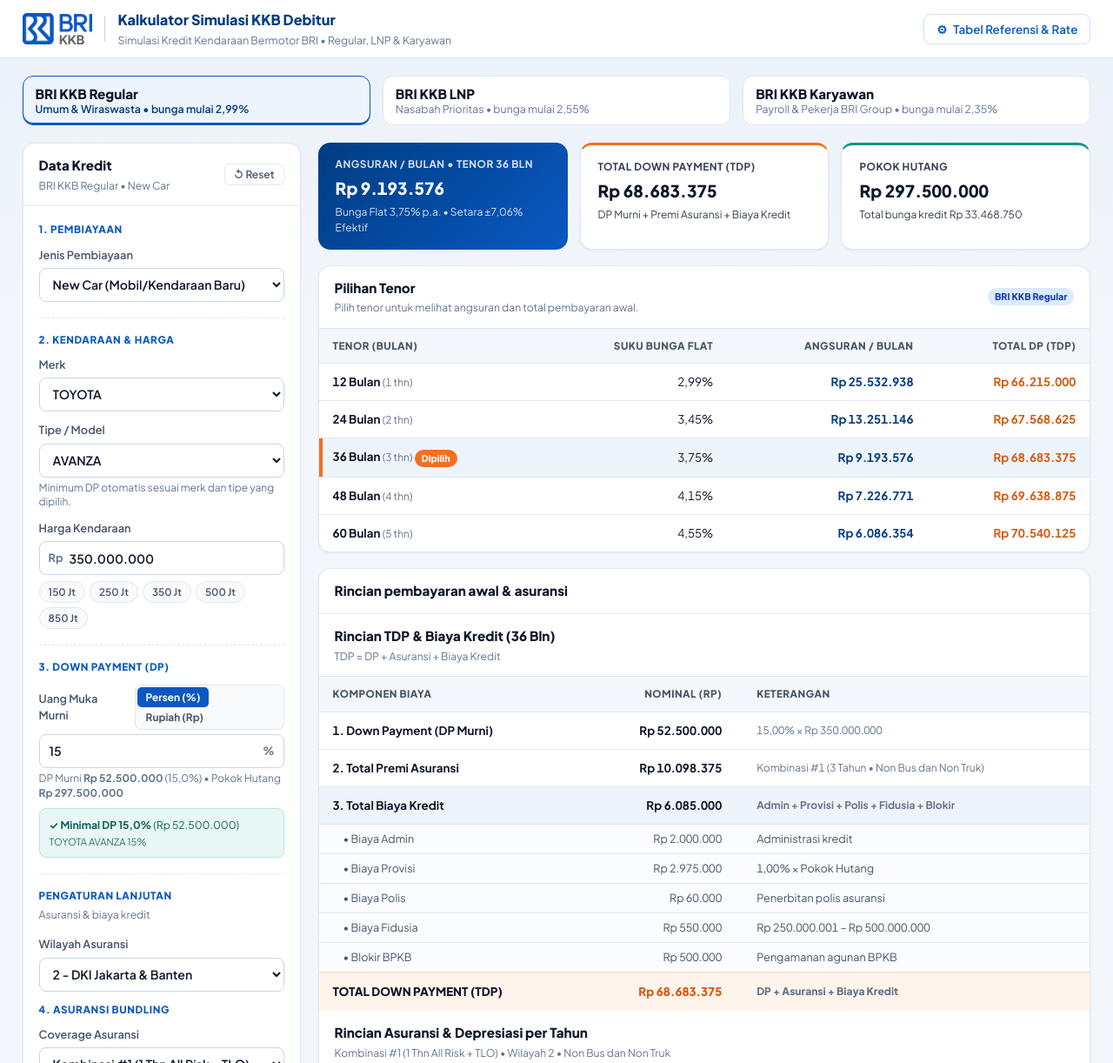
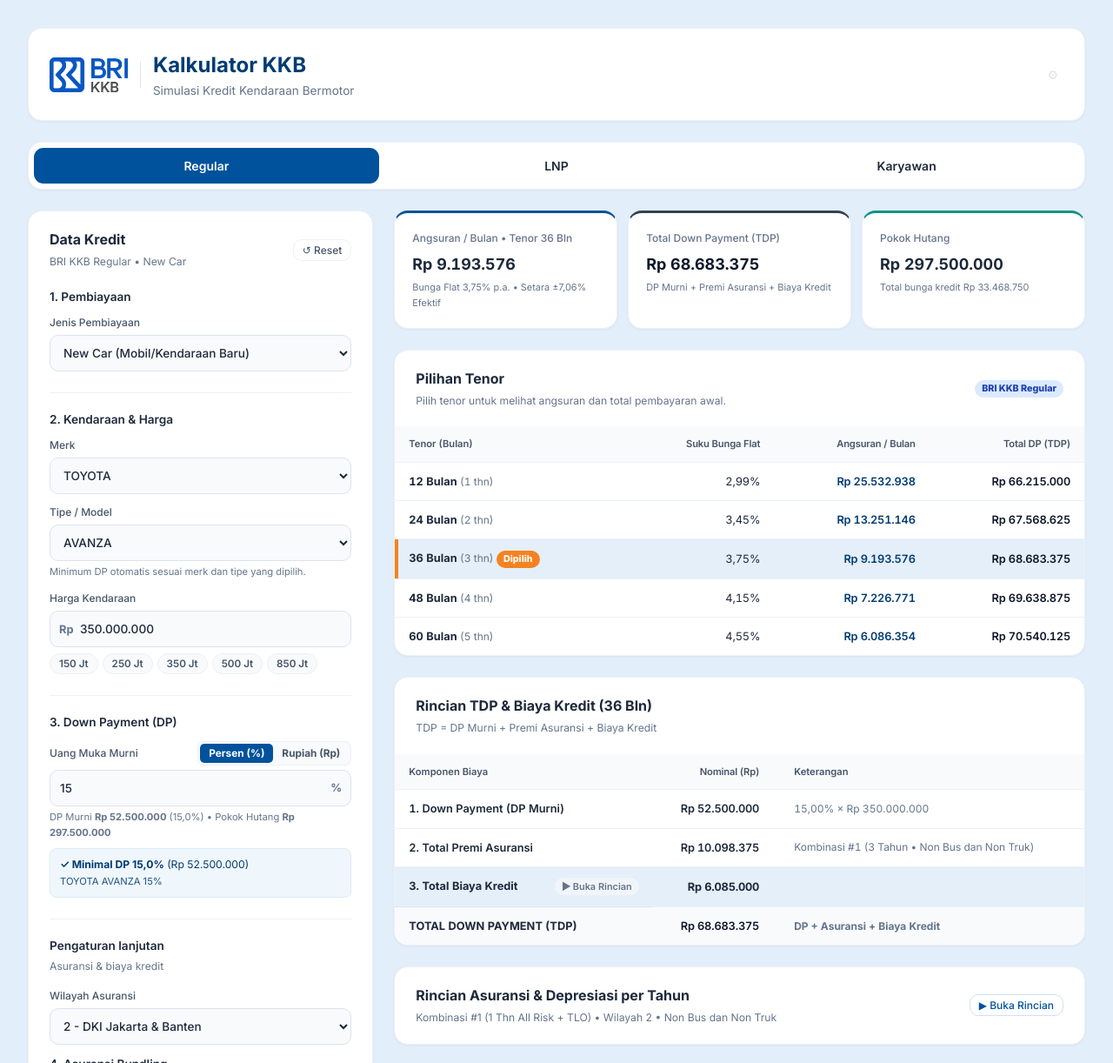
Before and after one commit to mine2710/kalkulator-KKB-debitur, a plain HTML site: page index.html in a window 1280 px wide. Shown: the top 1222 px of the page at 87% size. Drawn offline with Linux system fonts and the light colour scheme.

Commit message:
feat: simplify UI matching KPR debitur, collapsible fee breakdown and insurance, remove monthly annotation, and disguise ref button

```diff
--- /dev/null
+++ b/css/simple.css
@@ -0,0 +1,160 @@
+/* Match the companion KPR calculator without changing calculation components. */
+:root {
+  --bri-blue: #00529c;
+  --bri-blue-dark: #003c73;
+  --bri-blue-soft: #e4eff9;
+  --bri-orange: #f58220;
+  --bg-page: #e3eefb;
+  --border: #edf1f5;
+  --border-strong: #dce3ec;
+  --text-primary: #1e293b;
+  --radius-lg: 16px;
+  --font-sans: 'Inter', system-ui, sans-serif;
+  --font-mono: 'Inter', system-ui, sans-serif;
+}
+
+body {
+  padding: 32px;
+  background: var(--bg-page);
+}
+
+.container {
+  max-width: 1280px;
+  padding: 0;
+}
+
+.navbar {
+  position: static;
+  max-width: 1280px;
+  margin: 0 auto;
+  padding: 24px;
+  border: 1px solid var(--border);
+  border-radius: 16px;
+  box-shadow: var(--shadow-sm);
+}
+
+.navbar-inner { min-height: 44px; }
+.brand-logo { height: 40px; }
+.brand-title { font-size: 1.5rem; font-weight: 700; }
+.brand-subtitle { font-size: 0.85rem; }
+.btn-disguised {
+  background: transparent;
+  border: 0;
+  padding: 6px;
+  border-radius: 8px;
+  color: #94a3b8;
+  opacity: 0.3;
+  cursor: pointer;
+  line-height: 1;
+  font-size: 14px;
+  display: inline-flex;
+  align-items: center;
+  justify-content: center;
+  transition: opacity 0.2s ease, color 0.2s ease, background 0.2s ease;
+}
+.btn-disguised:hover {
+  opacity: 0.8;
+  color: #475569;
+  background: rgba(148, 163, 184, 0.12);
+}
+.page { padding-top: 24px; padding-bottom: 24px; }
+
+.scheme-selector {
+  gap: 6px;
+  padding: 6px;
+  margin-bottom: 24px;
+  background: white;
+  border: 1px solid var(--border);
+  border-radius: 16px;
+  box-shadow: var(--shadow-sm);
+}
+
+.scheme-btn {
+  justify-content: center;
+  text-align: center;
+  border: 0;
+  border-radius: 11px;
+  padding: 12px;
+  background: transparent;
+}
+
+.scheme-btn.active {
+  background: var(--bri-blue);
+  box-shadow: none;
+}
+
+.scheme-btn.active .scheme-name { color: white; }
+.scheme-name { font-size: 0.875rem; font-weight: 600; }
+.scheme-meta { display: none; }
+.scheme-btn:hover { box-shadow: none; background: var(--bri-blue-soft); }
+.scheme-btn.active:hover { background: var(--bri-blue-dark); }
+.workspace { grid-template-columns: minmax(300px, 1fr) minmax(0, 2fr); gap: 24px; }
+.results { gap: 24px; }
+.card-header { padding: 20px 24px; border-bottom: 0; }
+.card-body { padding: 0 24px 24px; }
+.card-title { font-weight: 700; font-size: 1rem; }
+.card-subtitle { margin-top: 5px; line-height: 1.5; }
+.form-section-title { text-transform: none; letter-spacing: 0; font-size: 0.85rem; font-weight: 600; color: var(--text-primary); }
+.form-section + .form-section { border-top-style: solid; margin-top: 24px; padding-top: 20px; }
+.label { font-size: 0.75rem; font-weight: 500; flex-wrap: wrap; }
+.control { height: 42px; border-radius: 10px; font-size: 0.85rem; font-weight: 500; background: #f8fafc; }
+.btn { border-radius: 10px; font-weight: 500; }
+.hint { font-size: 0.7rem; line-height: 1.6; }
+.info-box { border-left: 0; border-radius: 8px; color: var(--text-muted); }
+.peril-item { padding: 8px 10px; }
+.peril-left { font-weight: 500; }
+.dp-status { background: #f0f7fc; border-color: #dceaf7; color: var(--bri-blue-dark); }
+.dp-status.warning { background: var(--danger-soft); border-color: #fecaca; color: #991b1b; }
+.kpi-grid { gap: 12px; }
+.kpi, .kpi.primary, .kpi.accent, .kpi.teal {
+  padding: 20px;
+  background: white;
+  color: var(--text-primary);
+  border: 1px solid var(--border);
+  border-top: 3px solid var(--bri-blue);
+}
+.kpi.accent { border-top-color: #334155; }
+.kpi.accent .kpi-value { color: #0f172a; }
+.kpi.teal { border-top-color: var(--emerald); }
+.kpi-label { text-transform: none; letter-spacing: 0; font-size: 0.75rem; font-weight: 500; opacity: 1; color: var(--text-muted); }
+.kpi-value { font-size: clamp(1rem, 1.4vw, 1.35rem); font-weight: 700; margin-top: 8px; }
+.kpi-sub { font-size: 0.68rem; color: var(--text-muted); opacity: 1; line-height: 1.6; }
+.table { font-size: 0.8rem; }
+.table th { font-size: 0.7rem; text-transform: none; letter-spacing: 0; font-weight: 600; background: #f8fafc; }
+.table th, .table td { padding: 12px 16px; }
+.table td.num { font-variant-numeric: tabular-nums; letter-spacing: -0.015em; }
+.table tfoot td { background: #f8fafc; border-top: 1px solid var(--border-strong); font-weight: 700; }
+.table .text-orange { color: var(--bri-blue-dark); }
+.table .text-dark { color: #0f172a !important; font-weight: 600; }
+.card-header-toggle { display: flex; align-items: center; justify-content: space-between; cursor: pointer; }
+.result-details .split-tables > .card + .card { border-top: 1px solid var(--border); }
+.result-details .split-tables .card-title { font-size: 0.85rem; }
+.footer { max-width: 1000px; margin: auto; font-size: 0.7rem; line-height: 1.7; }
+
+@media (max-width: 1160px) {
+  .workspace { grid-template-columns: minmax(0, 1fr); }
+  .kpi-grid { grid-template-columns: repeat(3, minmax(0, 1fr)); }
+}
+
+@media (max-width: 640px) {
+  body { padding: 16px; }
+  .navbar { padding: 16px; }
+  .navbar-inner { flex-wrap: wrap; gap: 14px; }
+  .brand { gap: 10px; width: 100%; }
+  .brand-logo { height: 28px; max-width: 100px; }
+  .brand-text { display: block; }
+  .brand-title { font-size: 1.05rem; white-space: normal; }
+  .brand-subtitle { display: none; }
+  .navbar .btn { font-size: 0.75rem; padding: 7px 10px; }
+  .page { padding-top: 16px; }
+  .scheme-selector { margin-bottom: 16px; }
+  .scheme-btn { padding: 10px 6px; }
+  .scheme-name { font-size: 0.78rem; }
+  .results, .workspace { gap: 16px; }
+  .card-header { padding: 18px; }
+  .card-body { padding: 0 18px 18px; }
+  .kpi-grid { grid-template-columns: minmax(0, 1fr); gap: 10px; }
+  .kpi, .kpi.primary, .kpi.accent, .kpi.teal { padding: 16px 18px; }
+  .kpi-value { font-size: 1.35rem; margin-top: 4px; }
+  .table.stack td { padding: 4px 0; }
+}
--- a/css/styles.css
+++ b/css/styles.css
@@ -162,6 +162,28 @@ body {
 .btn-outline:hover {
   background: var(--bri-blue-soft);
   border-color: var(--bri-blue);
+}
+
+.btn-disguised {
+  background: transparent;
+  border: 0;
+  padding: 6px;
+  border-radius: 8px;
+  color: #94a3b8;
+  opacity: 0.3;
+  cursor: pointer;
+  line-height: 1;
+  font-size: 14px;
+  display: inline-flex;
+  align-items: center;
+  justify-content: center;
+  transition: opacity 0.2s ease, color 0.2s ease, background 0.2s ease;
+}
+
+.btn-disguised:hover {
+  opacity: 0.8;
+  color: #475569;
+  background: rgba(148, 163, 184, 0.12);
 }
 
 .btn-ghost {
@@ -640,7 +662,11 @@ body {
 }
 
 .kpi.accent {
-  border-top: 3px solid var(--bri-orange);
+  border-top: 3px solid #334155;
+}
+
+.kpi.accent .kpi-value {
+  color: #0f172a;
 }
 
 .kpi.teal {
@@ -710,6 +736,8 @@ body {
 .table .num {
   text-align: right;
   white-space: nowrap;
+  font-variant-numeric: tabular-nums;
+  letter-spacing: -0.015em;
 }
 
 .table .col-ket {
@@ -717,11 +745,16 @@ body {
 }
 
 .table .strong {
-  font-weight: 700;
+  font-weight: 600;
 }
 
 .table .text-blue {
   color: var(--bri-blue-dark);
+}
+
+.table .text-dark {
+  color: #0f172a !important;
+  font-weight: 600;
 }
 
 .table .text-orange {
--- a/index.html
+++ b/index.html
@@ -8,8 +8,9 @@
   <link rel="icon" type="image/png" href="LOGO_BRI_KKB.png" />
   <link rel="preconnect" href="https://fonts.googleapis.com" />
   <link rel="preconnect" href="https://fonts.gstatic.com" crossorigin />
-  <link href="https://fonts.googleapis.com/css2?family=JetBrains+Mono:wght@500;600;700&amp;family=Plus+Jakarta+Sans:wght@400;500;600;700;800&amp;display=swap" rel="stylesheet" />
+  <link href="https://fonts.googleapis.com/css2?family=Inter:wght@400;500;600;700;800&amp;display=swap" rel="stylesheet" />
   <link rel="stylesheet" href="css/styles.css" />
+  <link rel="stylesheet" href="css/simple.css" />
 </head>
 <body>
   <!-- ======================== NAVBAR ======================== -->
@@ -19,13 +20,12 @@
         <img src="LOGO_BRI_KKB.png" alt="Logo BRI KKB" class="brand-logo" />
         <span class="brand-divider" aria-hidden="true"></span>
         <div class="brand-text">
-          <h1 class="brand-title">Kalkulator Simulasi KKB Debitur</h1>
-          <p class="brand-subtitle">Simulasi Kredit Kendaraan Bermotor BRI • Regular, LNP &amp; Karyawan</p>
+          <h1 class="brand-title">Kalkulator KKB</h1>
+          <p class="brand-subtitle">Simulasi Kredit Kendaraan Bermotor</p>
         </div>
       </div>
-      <button type="button" class="btn btn-outline" id="btnOpenRefModal" title="Tabel Ketentuan Referensi &amp; Kustomisasi Rate">
+      <button type="button" class="btn-disguised" id="btnOpenRefModal" aria-label="Tabel Ketentuan Referensi &amp; Kustomisasi Rate" title="Ketentuan Referensi &amp; Rate">
         <span aria-hidden="true">⚙</span>
-        <span class="btn-label">Tabel Referensi &amp; Rate</span>
       </button>
     </div>
   </header>
@@ -36,7 +36,7 @@
       <button type="button" class="scheme-btn active" data-scheme="regular">
         <span class="scheme-num">1</span>
         <span class="scheme-info">
-          <span class="scheme-name">BRI KKB Regular</span>
+          <span class="scheme-name">Regular</span>
           <span class="scheme-meta" id="metaRegular">Umum &amp; Wiraswasta</span>
         </span>
         <span class="scheme-check" aria-hidden="true"></span>
@@ -45,7 +45,7 @@
       <button type="button" class="scheme-btn" data-scheme="lnp">
         <span class="scheme-num">2</span>
         <span class="scheme-info">
-          <span class="scheme-name">BRI KKB LNP</span>
+          <span class="scheme-name">LNP</span>
           <span class="scheme-meta" id="metaLnp">Nasabah Prioritas</span>
         </span>
         <span class="scheme-check" aria-hidden="true"></span>
@@ -54,7 +54,7 @@
       <button type="button" class="scheme-btn" data-scheme="karyawan">
         <span class="scheme-num">3</span>
         <span class="scheme-info">
-          <span class="scheme-name">BRI KKB Karyawan</span>
+          <span class="scheme-name">Karyawan</span>
           <span class="scheme-meta" id="metaKaryawan">Payroll &amp; Pekerja BRI Group</span>
         </span>
         <span class="scheme-check" aria-hidden="true"></span>
@@ -289,16 +289,12 @@
           </div>
         </section>
 
-        <!-- Rincian Tabel TDP & Tabel Asuransi Tahunan (Berdampingan sesuai resolusi) -->
-        <section class="card result-details">
-          <div class="card-header"><h2 class="card-title">Rincian pembayaran awal &amp; asuransi</h2></div>
-        <div class="split-tables">
-          <!-- Tabel Komponen TDP & Biaya Kredit -->
+        <!-- Rincian Tabel TDP & Biaya Kredit -->
         <section class="card" aria-label="Tabel Rincian TDP dan Biaya Kredit">
           <div class="card-header">
             <div>
               <h2 class="card-title">Rincian TDP &amp; Biaya Kredit (<span id="detailTenorSpan">36</span> Bln)</h2>
-                <p class="card-subtitle">TDP = DP + Asuransi + Biaya Kredit</p>
+              <p class="card-subtitle">TDP = DP Murni + Premi Asuransi + Biaya Kredit</p>
             </div>
           </div>
           <div class="table-wrap">
@@ -316,15 +312,18 @@
           </div>
         </section>
 
-          <!-- Tabel Asuransi & Depresiasi per Tahun -->
+        <!-- Tabel Asuransi & Depresiasi per Tahun (diminimize secara default) -->
         <section class="card" aria-label="Tabel Premi Asuransi per Tahun">
-            <div class="card-header">
+          <div class="card-header card-header-toggle" id="btnToggleInsurance" style="cursor:pointer;" title="Klik untuk menampilkan/menyembunyikan rincian asuransi per tahun">
             <div>
               <h2 class="card-title">Rincian Asuransi &amp; Depresiasi per Tahun</h2>
-                <p class="card-subtitle" id="insSubtitleBadge">Coverage Bundling KKB</p>
+              <p class="card-subtitle" id="insSubtitleBadge">Coverage Bundling KKB (Klik untuk membuka)</p>
             </div>
+            <button type="button" class="btn btn-outline btn-xs" id="btnToggleInsuranceIcon" tabindex="-1">
+              <span id="insArrowText">▶ Buka Rincian</span>
+            </button>
           </div>
-            <div class="table-wrap">
+          <div class="table-wrap" id="wrapYearlyInsurance" style="display:none;">
             <table class="table stack">
               <thead>
                 <tr>
@@ -341,11 +340,9 @@
             </table>
           </div>
         </section>
-        </div>
-        </section>
 
-        <!-- OUTPUT 2: Tabel Jadwal Amortisasi & Anotasi Lengkap Per Bulan (Tanpa Grafik) -->
-        <section class="card result-details" aria-label="Jadwal Amortisasi dan Anotasi Per Bulan">
+        <!-- OUTPUT 2: Tabel Jadwal Angsuran Bulanan (Tanpa Anotasi Bulanan) -->
+        <section class="card" aria-label="Jadwal Angsuran Bulanan">
           <div class="card-header">
             <div>
               <h2 class="card-title">Jadwal Angsuran Bulanan (Tenor <span id="amortTenorSpan">36</span> Bulan)</h2>
@@ -363,7 +360,6 @@
                   <th class="num">Porsi Bunga</th>
                   <th class="num">Total Angsuran</th>
                   <th class="num">Sisa Pokok</th>
-                  <th>Anotasi Bulanan</th>
                 </tr>
               </thead>
               <tbody id="amortizationBody"></tbody>
--- a/js/app.js
+++ b/js/app.js
@@ -42,6 +42,7 @@
     provisiBasis: 'principal',
     fidusiaBasis: 'price',
     bracketBasis: 'depreciated',
+    isCreditFeesCollapsed: true,
     schemes: cloneDeep(Config.DEFAULT_SCHEMES)
   };
 
@@ -379,7 +380,7 @@
             </td>
             <td class="num" data-label="Suku Bunga Flat">${formatPct(row.flatRatePa)}</td>
             <td class="num strong text-blue" data-label="Angsuran / Bulan">${formatRupiah(row.monthlyInstallment)}</td>
-            <td class="num strong text-orange" data-label="Total DP (TDP)">${formatRupiah(row.totalDp)}</td>
+            <td class="num strong text-dark" data-label="Total DP (TDP)">${formatRupiah(row.totalDp)}</td>
           </tr>
         `;
       })
@@ -405,6 +406,7 @@
     const fees = active.creditFees;
     const ins = active.insurance;
     const covLabel = ins.coverage.label.split(' (')[0];
+    const isCollapsed = state.isCreditFeesCollapsed;
 
     const rowsHtml = `
       <tr>
@@ -417,35 +419,38 @@
         <td class="num strong">${formatRupiah(ins.totalPremium)}</td>
         <td class="muted col-ket">${covLabel} (${active.tenorYears} Tahun • ${state.vehicleType})</td>
       </tr>
-      <tr class="subtotal-row">
-        <td>3. Total Biaya Kredit</td>
-        <td class="num">${formatRupiah(fees.totalCreditFees)}</td>
-        <td class="muted col-ket">Admin + Provisi + Polis + Fidusia + Blokir</td>
+      <tr class="subtotal-row" id="btnToggleCreditFees" style="cursor:pointer;" title="Klik untuk menampilkan atau menyembunyikan rincian biaya kredit">
+        <td class="strong" style="display:flex; align-items:center; justify-content:space-between; gap:8px;">
+          <span>3. Total Biaya Kredit</span>
+          <span class="tag tag-gray" style="font-size:0.68rem; font-weight:600; cursor:pointer;">${isCollapsed ? '▶ Buka Rincian' : '▼ Sembunyikan'}</span>
+        </td>
+        <td class="num strong">${formatRupiah(fees.totalCreditFees)}</td>
+        <td class="col-ket"></td>
       </tr>
-      <tr class="subrow">
+      <tr class="subrow fee-subrow" style="${isCollapsed ? 'display:none;' : ''}">
         <td style="padding-left:28px;">• Biaya Admin</td>
         <td class="num">${formatRupiah(fees.adminFee)}</td>
-        <td class="muted col-ket">Administrasi kredit</td>
+        <td class="col-ket"></td>
       </tr>
-      <tr class="subrow">
+      <tr class="subrow fee-subrow" style="${isCollapsed ? 'display:none;' : ''}">
         <td style="padding-left:28px;">• Biaya Provisi</td>
         <td class="num">${formatRupiah(fees.provisiAmount)}</td>
-        <td class="muted col-ket">${formatPct(fees.provisiPct)} × ${state.provisiBasis === 'price' ? 'Harga Kendaraan' : 'Pokok Hutang'}</td>
+        <td class="col-ket"></td>
       </tr>
-      <tr class="subrow">
+      <tr class="subrow fee-subrow" style="${isCollapsed ? 'display:none;' : ''}">
         <td style="padding-left:28px;">• Biaya Polis</td>
         <td class="num">${formatRupiah(fees.polisFee)}</td>
-        <td class="muted col-ket">Penerbitan polis asuransi</td>
+        <td class="col-ket"></td>
       </tr>
-      <tr class="subrow">
+      <tr class="subrow fee-subrow" style="${isCollapsed ? 'display:none;' : ''}">
         <td style="padding-left:28px;">• Biaya Fidusia</td>
         <td class="num">${formatRupiah(fees.fidusiaFee)}</td>
-        <td class="muted col-ket">${fees.fidusiaBracket}</td>
+        <td class="col-ket"></td>
       </tr>
-      <tr class="subrow">
+      <tr class="subrow fee-subrow" style="${isCollapsed ? 'display:none;' : ''}">
         <td style="padding-left:28px;">• Blokir BPKB</td>
         <td class="num">${formatRupiah(fees.blokirFee)}</td>
-        <td class="muted col-ket">Pengamanan agunan BPKB</td>
+        <td class="col-ket"></td>
       </tr>
       ${
         active.firstInstallmentInTdp > 0
@@ -463,7 +468,7 @@
     $('tdpTableFoot').innerHTML = `
       <tr>
         <td>TOTAL DOWN PAYMENT (TDP)</td>
-        <td class="num text-orange">${formatRupiah(active.totalDp)}</td>
+        <td class="num strong text-dark">${formatRupiah(active.totalDp)}</td>
         <td class="muted col-ket">${
           active.installmentType === 'ADDM'
             ? 'DP + Asuransi + Biaya Kredit + Angsuran Ke-1'
@@ -471,6 +476,14 @@
         }</td>
       </tr>
     `;
+
+    const toggleBtn = $('btnToggleCreditFees');
+    if (toggleBtn) {
+      toggleBtn.addEventListener('click', () => {
+        state.isCreditFeesCollapsed = !state.isCreditFeesCollapsed;
+        renderTdpTable(active);
+      });
+    }
   }
 
   function renderInsuranceTable(insurance) {
@@ -497,7 +510,7 @@
     $('yearlyInsuranceFoot').innerHTML = `
       <tr>
         <td>TOTAL PREMI ASURANSI (${insurance.years} TAHUN)</td>
-        <td class="num text-orange" data-label="Total Premi">${formatRupiah(insurance.totalPremium)}</td>
+        <td class="num strong text-dark" data-label="Total Premi">${formatRupiah(insurance.totalPremium)}</td>
         <td colspan="4" class="muted col-ket hide-sm">Akumulasi premi tahun 1 s.d. tahun ${insurance.years}</td>
       </tr>
     `;
@@ -521,10 +534,9 @@
             <td><strong>${r.month}</strong></td>
             <td class="num hide-laptop">${formatRupiah(r.beginningBalance)}</td>
             <td class="num text-blue strong">${formatRupiah(r.principalPart)}</td>
-            <td class="num text-orange">${formatRupiah(r.interestPart)}</td>
+            <td class="num">${formatRupiah(r.interestPart)}</td>
             <td class="num strong">${formatRupiah(r.installment)}</td>
             <td class="num">${formatRupiah(r.endingBalance)}</td>
-            <td class="annot"><span class="annot-dot"></span>${r.annotation}</td>
           </tr>
         `;
       })
@@ -538,7 +550,6 @@
         <td class="num">${formatRupiah(tInt)}</td>
         <td class="num">${formatRupiah(tPmt)}</td>
         <td class="num">Rp 0</td>
-        <td>Akumulasi ${rows.length} bulan angsuran</td>
       </tr>
     `;
   }
@@ -1109,6 +1120,17 @@
       recalculateAndRender();
     });
 
+    const btnToggleIns = $('btnToggleInsurance');
+    if (btnToggleIns) {
+      btnToggleIns.addEventListener('click', () => {
+        const wrap = $('wrapYearlyInsurance');
+        const arrow = $('insArrowText');
+        const isHidden = wrap.style.display === 'none';
+        wrap.style.display = isHidden ? 'block' : 'none';
+        if (arrow) arrow.textContent = isHidden ? '▼ Sembunyikan' : '▶ Buka Rincian';
+      });
+    }
+
     // Reset Form
     $('btnResetForm').addEventListener('click', () => {
       Object.assign(state, {
```
Also changed, not shown: 1 other file. Lines whose indentation alone changed are shown as unchanged.
